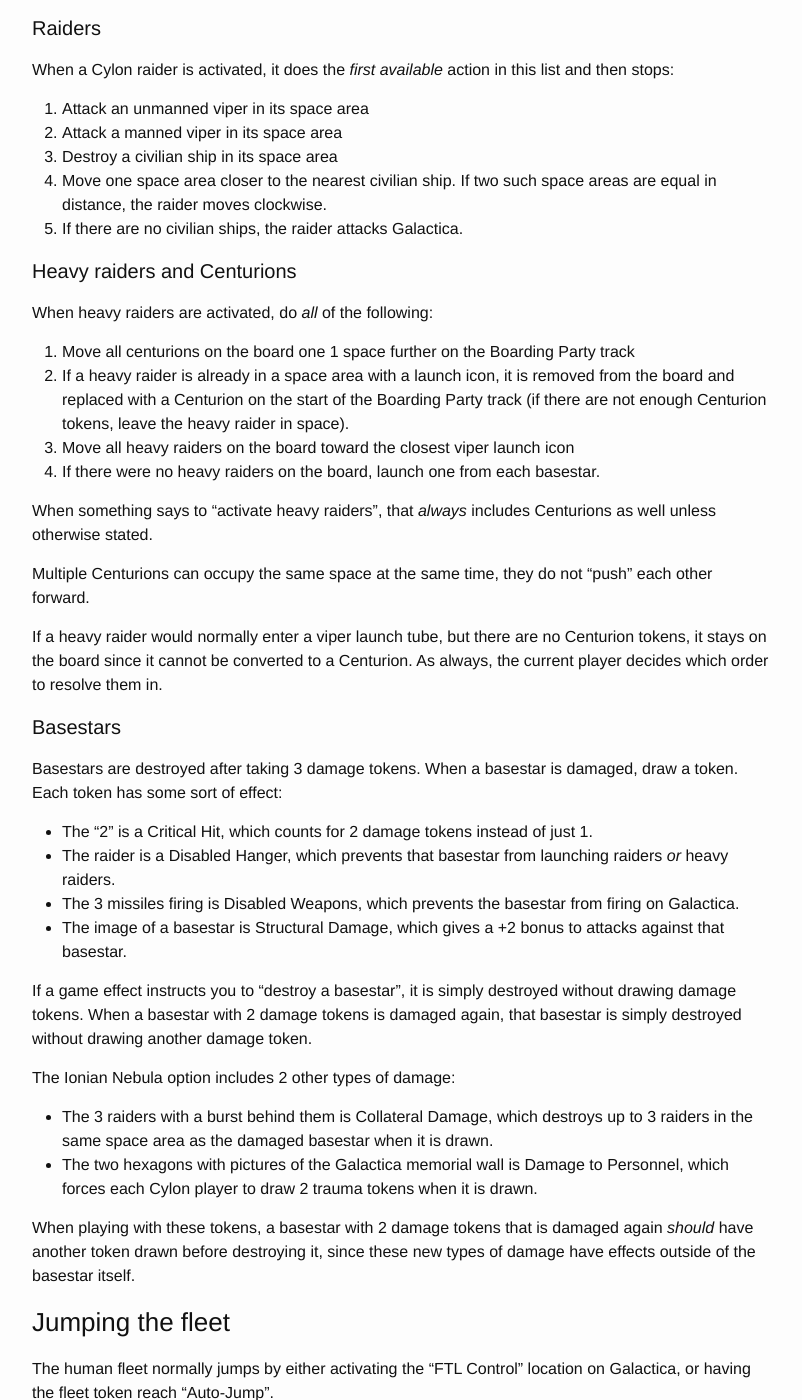
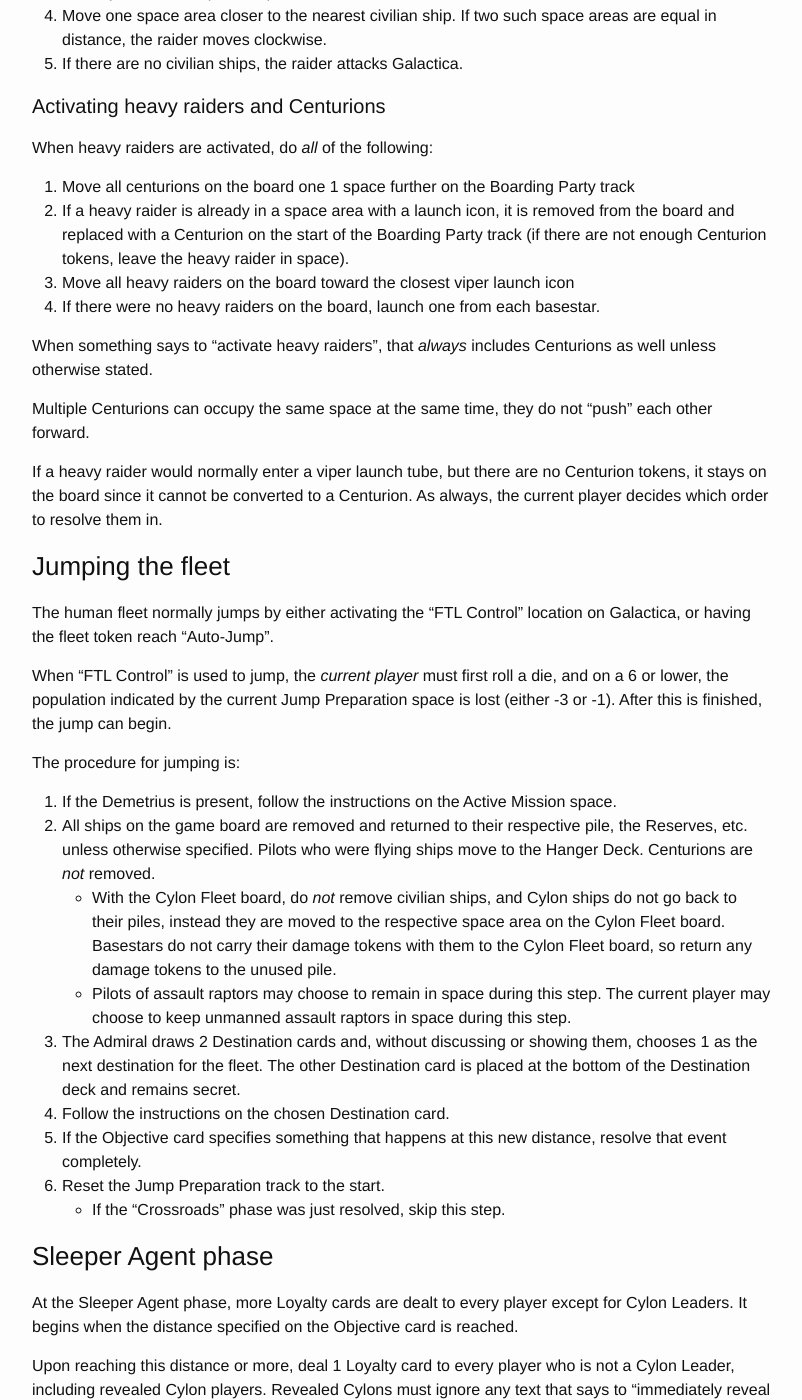
Before and after one commit to jbiatek/BSGRulebook, a Jekyll site: the page built from rulebook.md, in a window 1280 px wide and 1400 px high, scrolled down 16324 px. Shown: the whole window, without its empty margins (238-1040 px from the left). Built offline with Jekyll 4.4.1, drawn with Linux system fonts in a browser that asks for light colours; nearby versions of some CDN libraries; some of the changed text lies outside the part shown.

Commit message:
Moved some ship stuff around

```diff
--- a/rulebook.md
+++ b/rulebook.md
@@ -361,11 +361,7 @@ When playing with the Cylon Fleet option, the phrase "**nothing happens on the m
 
 Note that, for example, if raiders are launched, but the only basestar has been damaged and can no longer launch raiders, this does *not* trigger any action on the Cylon Fleet board because the basestar tried to attack but failed. The Cylon Fleet board is also not triggered when nothing happens on the board solely due to component limitations, because the current player tried to execute the action but could not. It is only triggered when the  phrase "**nothing happens on the main game board**" is specified as the end result because the condition immediately preceding it was true.
 
-### Cylon combat ships
-
-Cylon ships are never permanently destroyed. When they are destroyed, put them back next to the game board for reuse later. They are not piloted, nor are their actions controlled directly by Cylon players.
-
-#### Raiders
+#### Activating a raider
 When a Cylon raider is activated, it does the *first available* action in this list and then stops:
 
 1. Attack an unmanned viper in its space area
@@ -375,7 +371,7 @@ When a Cylon raider is activated, it does the *first available* action in this l
 1. If there are no civilian ships, the raider attacks Galactica.
 
 
-#### Heavy raiders and Centurions
+#### Activating heavy raiders and Centurions
 When heavy raiders are activated, do *all* of the following:
 
 1. Move all centurions on the board one 1 space further on the Boarding Party track
@@ -388,26 +384,6 @@ When something says to "activate heavy raiders", that *always* includes Centurio
 Multiple Centurions can occupy the same space at the same time, they do not "push" each other forward.
 
 If a heavy raider would normally enter a viper launch tube, but there are no Centurion tokens, it stays on the board since it cannot be converted to a Centurion. As always, the current player decides which order to resolve them in.
-
-#### Basestars
-
-Basestars are destroyed after taking 3 damage tokens. When a basestar is damaged, draw a token. Each token has some sort of effect:
-
-- The "2" is a Critical Hit, which counts for 2 damage tokens instead of just 1.
-- The raider is a Disabled Hanger, which prevents that basestar from launching raiders *or* heavy raiders.
-- The 3 missiles firing is Disabled Weapons, which prevents the basestar from firing on Galactica.
-- The image of a basestar is Structural Damage, which gives a +2 bonus to attacks against that basestar.
-
-If a game effect instructs you to "destroy a basestar", it is simply destroyed without drawing damage tokens. When a basestar with 2 damage tokens is damaged again, that basestar is simply destroyed without drawing another damage token.
-
-The Ionian Nebula option includes 2 other types of damage:
-
-- The 3 raiders with a burst behind them is Collateral Damage, which destroys up to 3 raiders in the same space area as the damaged basestar when it is drawn.
-- The two hexagons with pictures of the Galactica memorial wall is Damage to Personnel, which forces each Cylon player to draw 2 trauma tokens when it is drawn.
-
-When playing with these tokens, a basestar with 2 damage tokens that is damaged again *should* have another token drawn before destroying it, since these new types of damage have effects outside of the basestar itself.
-
-
 
 ### Jumping the fleet
 
```
Also changed, not shown: other parts of rulebook.md (+19 -0 lines).
